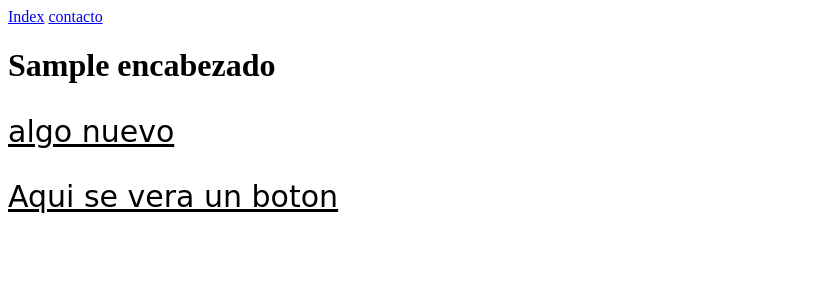
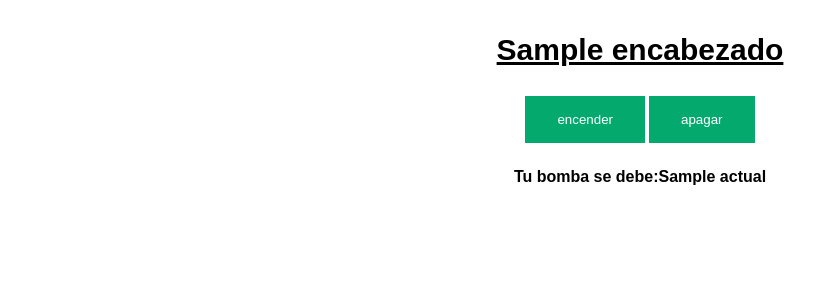
Before and after one commit to JuanDigital/bombahidraulica, a Flask app: template templates/index.html in a window 1280 px wide. Shown: the top 300 px of the page, without its empty margins (0-839 px from the left). Run offline with Flask 2, Linux system fonts and the light colour scheme; the template is opened without the code that fills it: most values are stand-ins (such as "Sample title", 1, 10 or a date in 2020).

Commit message:
control web a mqtt

```diff
--- a/app.py
+++ b/app.py
@@ -2,7 +2,10 @@ from flask import Flask, render_template,request
 from publish import PubMqtt
 
 app=Flask(__name__)
-
+@app.route('/')
+def index():
+	data={'titulo':'Bienvenido','encabezado':'Controla tu bomba'}
+	return render_template('base.html',data=data)
 
 @app.route('/datos')
 def datos():
@@ -10,7 +13,9 @@ def datos():
 	status=request.args.get('accion')
 	enviar=PubMqtt()
 	enviar.respuesta('control',status)
-	return 'la bomba se debe: {}'.format(status)
+	data={'titulo':'Bienvenido','encabezado':'Controla tu bomba'}
+	estado={'actual':status}
+	return render_template('index.html',data=data,estado=estado)
 
 
 if __name__ =="__main__":
--- a/static/css/index.css
+++ b/static/css/index.css
@@ -1,6 +1,24 @@
-p{
-	font-family: cursive;
+h2{
+	font-family: Sans-Serif;
 	font-size: 30px;
 	text-decoration: underline;
 
 }
+
+input[type=button], input[type=submit], input[type=reset] {
+  font-family: Sans-Serif;
+  background-color: #04AA6D;
+  border: none;
+  color: white;
+  padding: 16px 32px;
+  text-decoration: none;
+  margin: 4px 2px;
+  cursor: pointer;
+}
+
+div {
+  font-family: Sans-Serif;
+  width: 100%;
+  display: flex;
+  justify-content: center;
+}
--- a/templates/base.html
+++ b/templates/base.html
@@ -6,15 +6,23 @@
 	<title>{{data.titulo}}</title>
 	<link rel="stylesheet" href="{{url_for('static',filename='css/index.css')}}">
 </head>
-<body>
-	<a href="{{url_for('index')}}">Index</a>
-	<a href="{{url_for('contacto')}}">contacto</a>
-	<h1>{{data.encabezado}}</h1>
+
+	<div>
+	<h2>{{data.encabezado}}</h2>
+	</div>
+	<div>
+	<form action='/datos' method='GET'>
+ 	<input type='Submit' value="encender" name='accion'/>
+	</form>
+	<br>
+	<form action='/datos' method='GET'>
+ 	<input type='Submit' value="apagar" name='accion'/>
+	</form>
+	</div>
+	<div>
 	{%block contenido%}
 
 	{%endblock%}
-	<p>
-		Aqui se vera un boton
-	</p>
-</body>
+
+</div>
 </html>
--- a/templates/index.html
+++ b/templates/index.html
@@ -1,8 +1,6 @@
 {%extends './base.html'%}
 
 {%block contenido%}
-<p>
-	algo nuevo
-</p>
-
+<h4>Tu bomba se debe:  </h4>
+ <h4>{{estado.actual}}</h4>
 {%endblock%}
```
